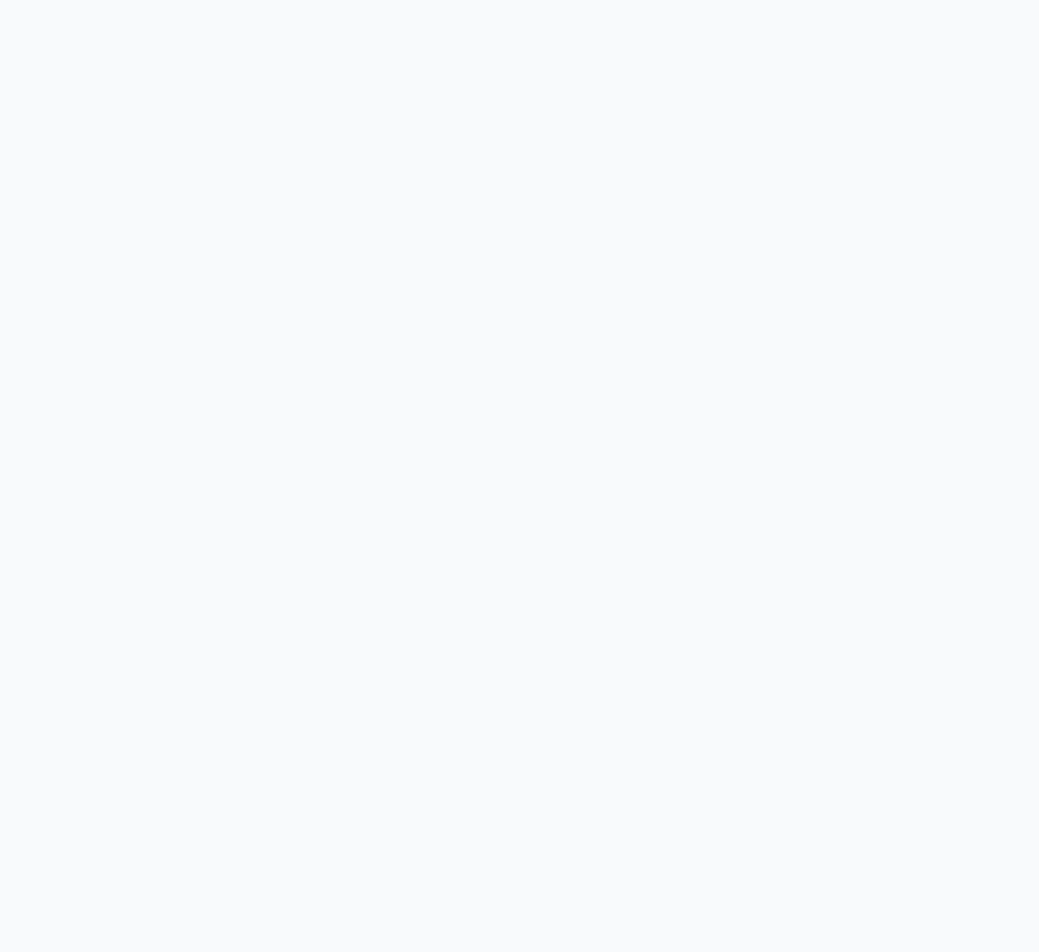
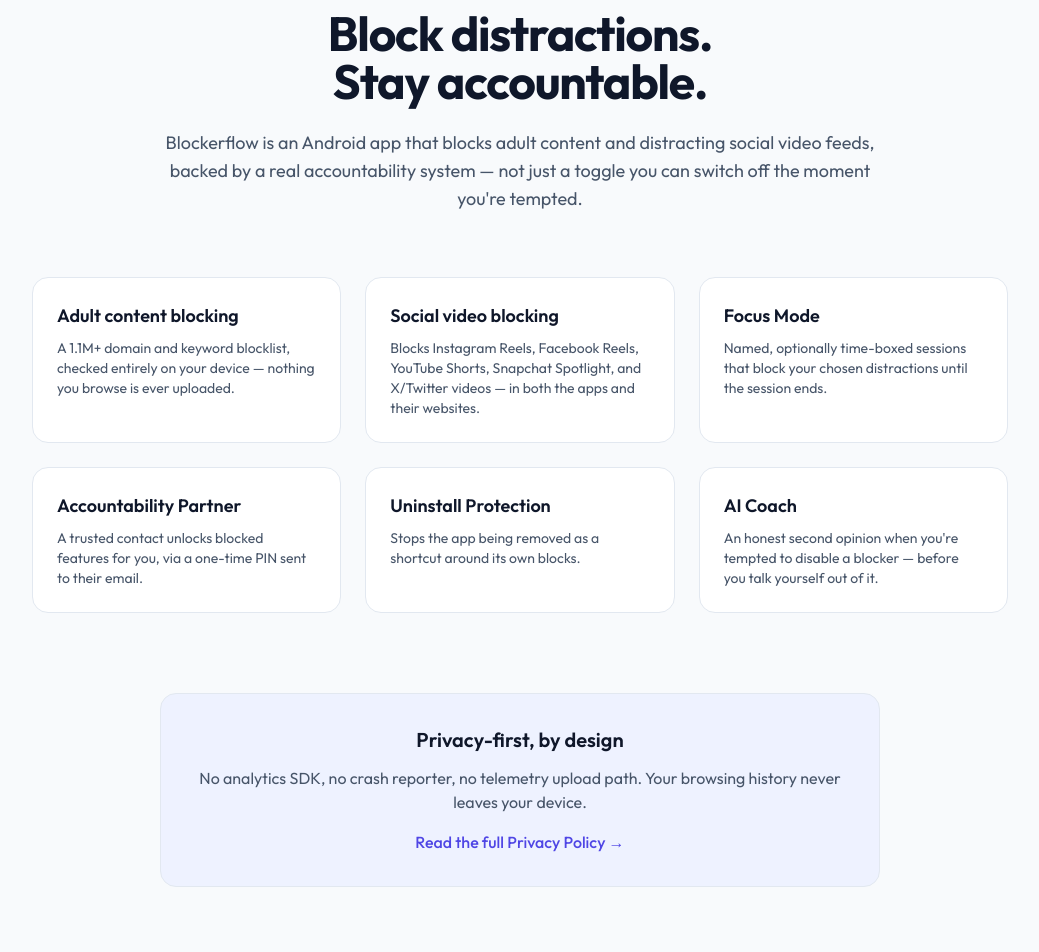
Before and after one commit to khaleel-git/blockerflow.net, a React (Vite) app: page / in a window 1280 px wide. Shown: the part 240-1192 px from the top of the page, without its empty margins (120-1159 px from the left). Before the commit the page ends 800 px from the top, so only its background shows below. Built offline with nearby package versions, Linux system fonts and the light colour scheme.

Commit message:
feat(website): add router and Home page

```diff
--- a/src/App.tsx
+++ b/src/App.tsx
@@ -1,5 +1,15 @@
-import { Wordmark } from './components/Wordmark'
+import { BrowserRouter, Routes, Route } from 'react-router-dom'
+import { Layout } from './components/Layout'
+import { Home } from './pages/Home'
 
 export function App() {
-  return <Wordmark />
+  return (
+    <BrowserRouter>
+      <Layout>
+        <Routes>
+          <Route path="/" element={<Home />} />
+        </Routes>
+      </Layout>
+    </BrowserRouter>
+  )
 }
--- /dev/null
+++ b/src/hooks/useDocumentTitle.ts
@@ -0,0 +1,7 @@
+import { useEffect } from 'react'
+
+export function useDocumentTitle(title: string) {
+  useEffect(() => {
+    document.title = title
+  }, [title])
+}
--- /dev/null
+++ b/src/pages/Home.tsx
@@ -0,0 +1,82 @@
+import { Link } from 'react-router-dom'
+import { useDocumentTitle } from '../hooks/useDocumentTitle'
+
+const FEATURES = [
+  {
+    title: 'Adult content blocking',
+    description:
+      'A 1.1M+ domain and keyword blocklist, checked entirely on your device — nothing you browse is ever uploaded.',
+  },
+  {
+    title: 'Social video blocking',
+    description:
+      'Blocks Instagram Reels, Facebook Reels, YouTube Shorts, Snapchat Spotlight, and X/Twitter videos — in both the apps and their websites.',
+  },
+  {
+    title: 'Focus Mode',
+    description:
+      'Named, optionally time-boxed sessions that block your chosen distractions until the session ends.',
+  },
+  {
+    title: 'Accountability Partner',
+    description:
+      'A trusted contact unlocks blocked features for you, via a one-time PIN sent to their email.',
+  },
+  {
+    title: 'Uninstall Protection',
+    description: 'Stops the app being removed as a shortcut around its own blocks.',
+  },
+  {
+    title: 'AI Coach',
+    description:
+      "An honest second opinion when you're tempted to disable a blocker — before you talk yourself out of it.",
+  },
+]
+
+export function Home() {
+  useDocumentTitle('Blockerflow — Block distractions, stay accountable')
+
+  return (
+    <>
+      <section className="mx-auto max-w-3xl px-6 pb-16 pt-24 text-center sm:pt-32">
+        <span className="inline-flex items-center rounded-full bg-primary-bg px-4 py-1.5 text-sm font-medium text-primary">
+          Coming Soon on Google Play
+        </span>
+        <h1 className="mt-6 font-display text-4xl font-bold tracking-tight text-ink sm:text-5xl">
+          Block distractions.
+          <br />
+          Stay accountable.
+        </h1>
+        <p className="mt-6 text-lg text-ink-muted">
+          Blockerflow is an Android app that blocks adult content and distracting social video
+          feeds, backed by a real accountability system — not just a toggle you can switch off
+          the moment you're tempted.
+        </p>
+      </section>
+
+      <section className="mx-auto max-w-5xl px-6 pb-20">
+        <div className="grid gap-6 sm:grid-cols-2 lg:grid-cols-3">
+          {FEATURES.map((feature) => (
+            <div key={feature.title} className="rounded-2xl border border-outline bg-surface p-6">
+              <h2 className="font-display text-lg font-semibold text-ink">{feature.title}</h2>
+              <p className="mt-2 text-sm text-ink-muted">{feature.description}</p>
+            </div>
+          ))}
+        </div>
+      </section>
+
+      <section className="mx-auto max-w-3xl px-6 pb-24">
+        <div className="rounded-2xl border border-outline bg-primary-bg p-8 text-center">
+          <h2 className="font-display text-xl font-semibold text-ink">Privacy-first, by design</h2>
+          <p className="mt-3 text-ink-muted">
+            No analytics SDK, no crash reporter, no telemetry upload path. Your browsing history
+            never leaves your device.
+          </p>
+          <Link to="/privacy" className="mt-4 inline-block font-medium text-primary hover:underline">
+            Read the full Privacy Policy &rarr;
+          </Link>
+        </div>
+      </section>
+    </>
+  )
+}
```
Also changed, not shown: 1 other file (tests, documents, lock files or other folders).
